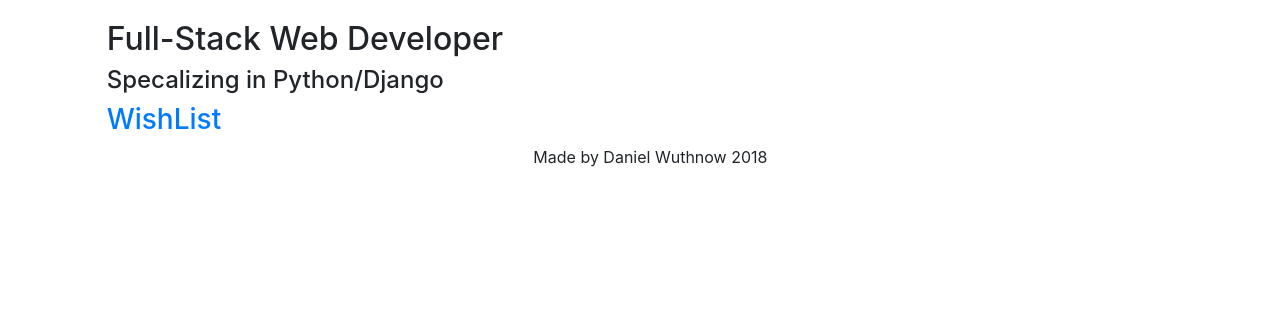
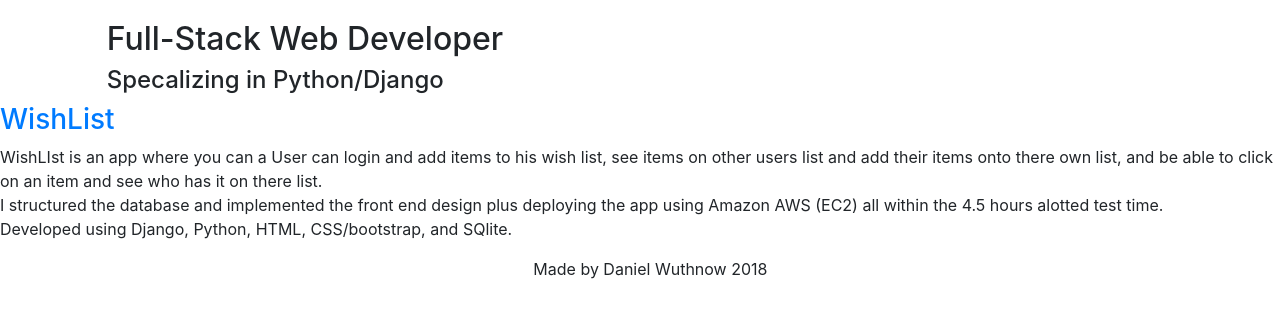
Before and after one commit to Daniel-Wuthnow/python_portfolio, a Django app: page / in a window 1280 px wide. Shown: the part 56-374 px from the top of the page. Run offline with Django 3.2, Linux system fonts and the light colour scheme; some libraries are stand-ins or nearby versions.

Commit message:
adding desc

```diff
--- a/apps/webpage/templates/webpage/index.html
+++ b/apps/webpage/templates/webpage/index.html
@@ -27,7 +27,10 @@
 	<div class="banner offset-sm-1">
 		<h2>Full-Stack Web Developer</h2>
 		<h4>Specalizing in Python/Django</h4>
+	</div>
+	<div>
 		<h3><a href="http://18.222.31.101/" target="_blank">WishList</a></h3>
+		<p>WishLIst is an app where you can a User can login and add items to his wish list, see items on other users list and add their items onto there own list, and be able to click on an item and see who has it on there list.<br>I structured the database and implemented the front end design plus deploying the app using Amazon AWS (EC2) all within the 4.5 hours alotted test time.<br>Developed using Django, Python, HTML, CSS/bootstrap, and SQlite.</p>
 	</div>
 
 
```
